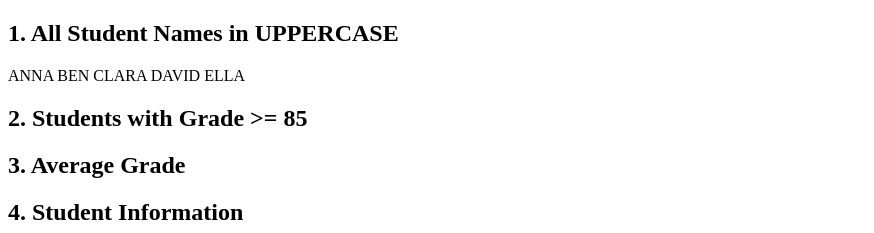
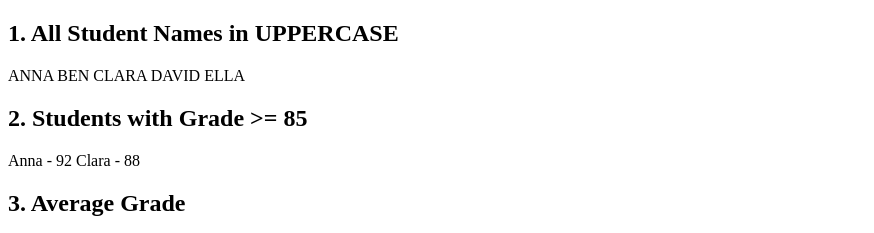
Before and after one commit to Kassy18/JS_ACT, a plain HTML site: page 01-student-grades-dashboard/index.html in a window 1280 px wide. Shown: the top 233 px of the page, without its empty margins (0-874 px from the left). Drawn offline with Linux system fonts and the light colour scheme.

Commit message:
Update index.html

```diff
--- a/01-student-grades-dashboard/index.html
+++ b/01-student-grades-dashboard/index.html
@@ -11,7 +11,7 @@
   <div id="uppercaseNames"></div>
 
   <h2>2. Students with Grade >= 85</h2>
-  <div id="students"></div>
+  <div id="highGradeStudents"></div>
 
   <h2>3. Average Grade</h2>
   <div id="averageGrade"></div>
```
